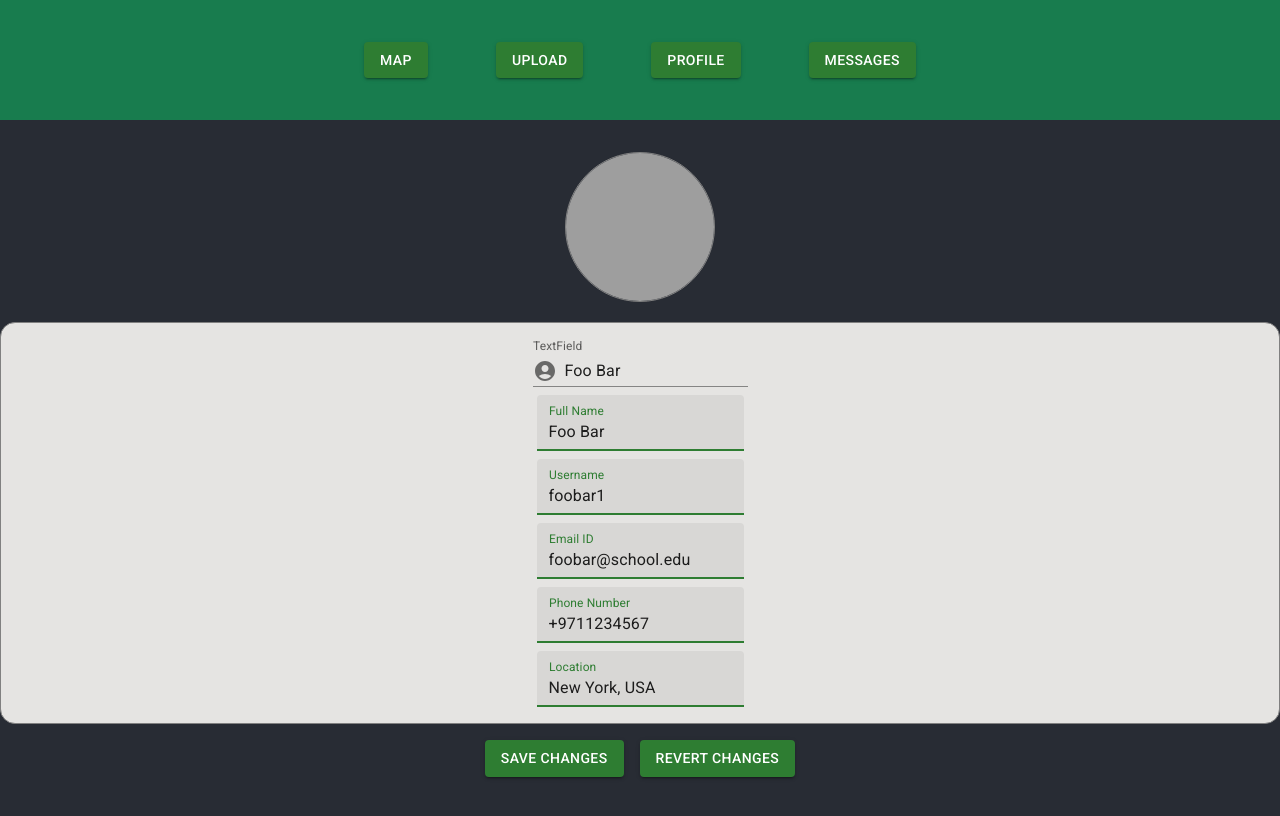
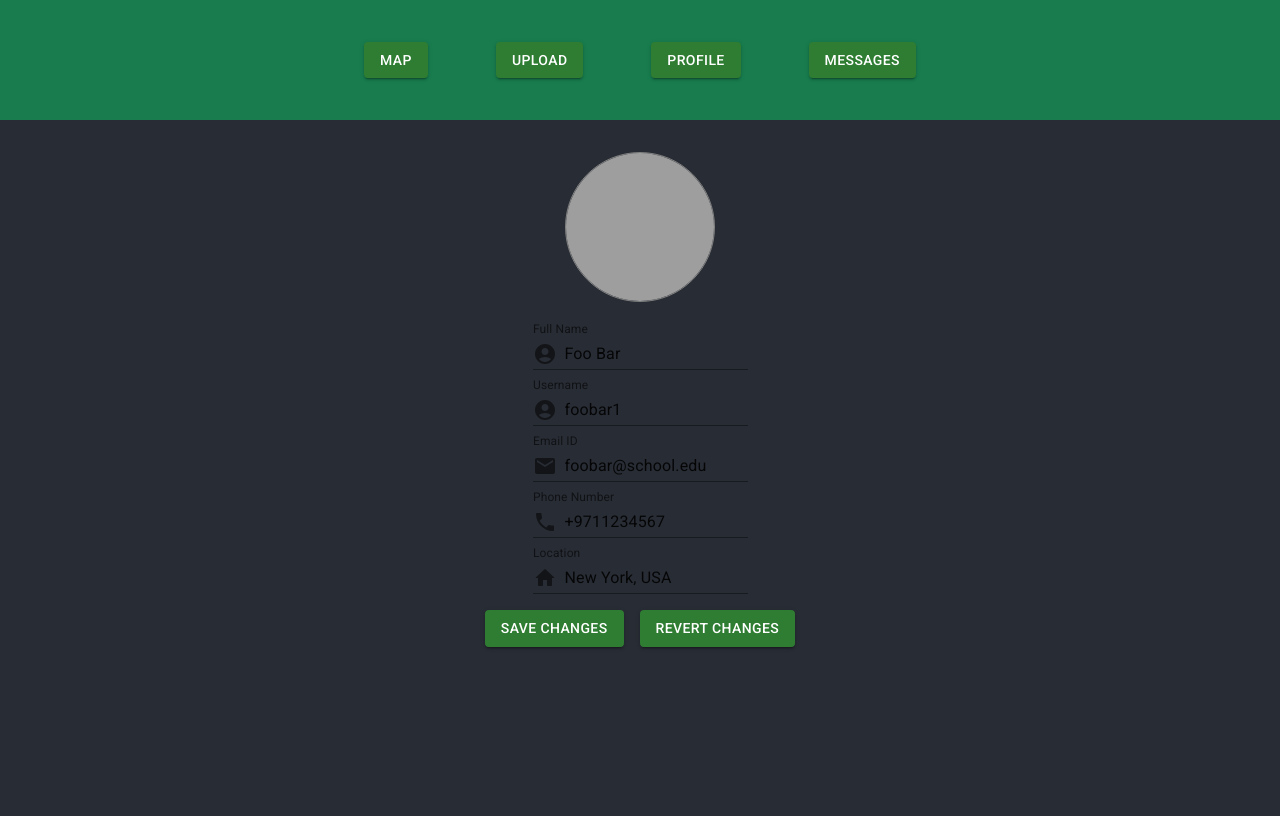
Before and after one commit to sachiniyer/resow, a React (Create React App) app in the folder front-end/: page /UserProfile/EditProfile in a window 1280 px wide. Shown: the top 816 px of the page. Built offline with nearby package versions, Linux system fonts and the light colour scheme; grey boxes are pictures that could not be loaded.

Commit message:
removed box component from user details section

```diff
--- a/front-end/src/pages/EditProfile.js
+++ b/front-end/src/pages/EditProfile.js
@@ -5,10 +5,20 @@ import Button from '@mui/material/Button';
 import TextField from '@mui/material/TextField';
 
 
+import InputAdornment from '@mui/material/InputAdornment';
+import AccountCircle from '@mui/icons-material/AccountCircle';
+import EmailIcon from '@mui/icons-material/Email';
+import LocalPhoneIcon from '@mui/icons-material/LocalPhone';
+import HomeRoundedIcon from '@mui/icons-material/HomeRounded';
 
-import AccountCircle from '@mui/icons-material/AccountCircle';
-import InputAdornment from '@mui/material/InputAdornment';
 
+function TextFieldContainer(props){
+  return(
+    <Box sx={{ border: 1, borderRadius: '15px', m: 1, p: 1, minWidth: '30%', color:'grey.800', bgcolor:'#e5e4e2'}}>
+      {props.icon} {props.text}
+    </Box>
+  );
+}
 
 function EditProfile(props) {
     return (
@@ -19,35 +29,38 @@ function EditProfile(props) {
             alt = "userimage"/>
           </div>
 
-          <Box sx={{borderRadius: '15px', backgroundColor: '#e5e4e2', p:2, m: 'auto'}} className = "UserDetails" >
+
             <Stack spacing={1} direction= "column" alignItems="center">
-              <TextField label="TextField"
+              <TextField label="Full Name"
                           InputProps={{startAdornment: ( <InputAdornment position="start"><AccountCircle /></InputAdornment>),}}
                           variant="standard"
                           defaultValue = {props.fullname}
                           color="success"/>
 
-              <TextField label="Full Name" defaultValue = {props.fullname} variant="filled" color="success" focused />
-              <TextField label="Username" defaultValue = {props.username} variant="filled" color="success" focused />
-              <TextField label="Email ID" defaultValue = {props.email} variant="filled" color="success" focused />
-              <TextField label="Phone Number" defaultValue = {props.tel} variant="filled" color="success" focused />
-              <TextField label="Location" defaultValue = {props.location} variant="filled" color="success" focused />
+              <TextField label="Username"
+                          InputProps={{startAdornment: ( <InputAdornment position="start"><AccountCircle /></InputAdornment>),}}
+                          variant="standard"
+                          defaultValue = {props.username}
+                          color="success"/>
+
+              <TextField label="Email ID"
+                          InputProps={{startAdornment: ( <InputAdornment position="start"><EmailIcon /></InputAdornment>),}}
+                          variant="standard"
+                          defaultValue = {props.email}
+                          color="success"/>
+
+              <TextField label="Phone Number"
+                          InputProps={{startAdornment: ( <InputAdornment position="start"><LocalPhoneIcon /></InputAdornment>),}}
+                          variant="standard"
+                          defaultValue = {props.tel}
+                          color="success"/>
+
+              <TextField label="Location"
+                          InputProps={{startAdornment: ( <InputAdornment position="start"><HomeRoundedIcon /></InputAdornment>),}}
+                          variant="standard"
+                          defaultValue = {props.location}
+                          color="success"/>
             </Stack>
-
-
-
-
-
-          </Box>
-
-
-
-
-
-
-
-
-
 
           <Box sx={{m: 2}}>
             <Stack spacing={2} direction = "row" alignItems="center" justifyContent="center">
@@ -55,6 +68,7 @@ function EditProfile(props) {
               <Button color="success" href="/UserProfile" variant="contained">Revert Changes</Button>
             </Stack>
           </Box>
+
         </div>
       </>
 
```
